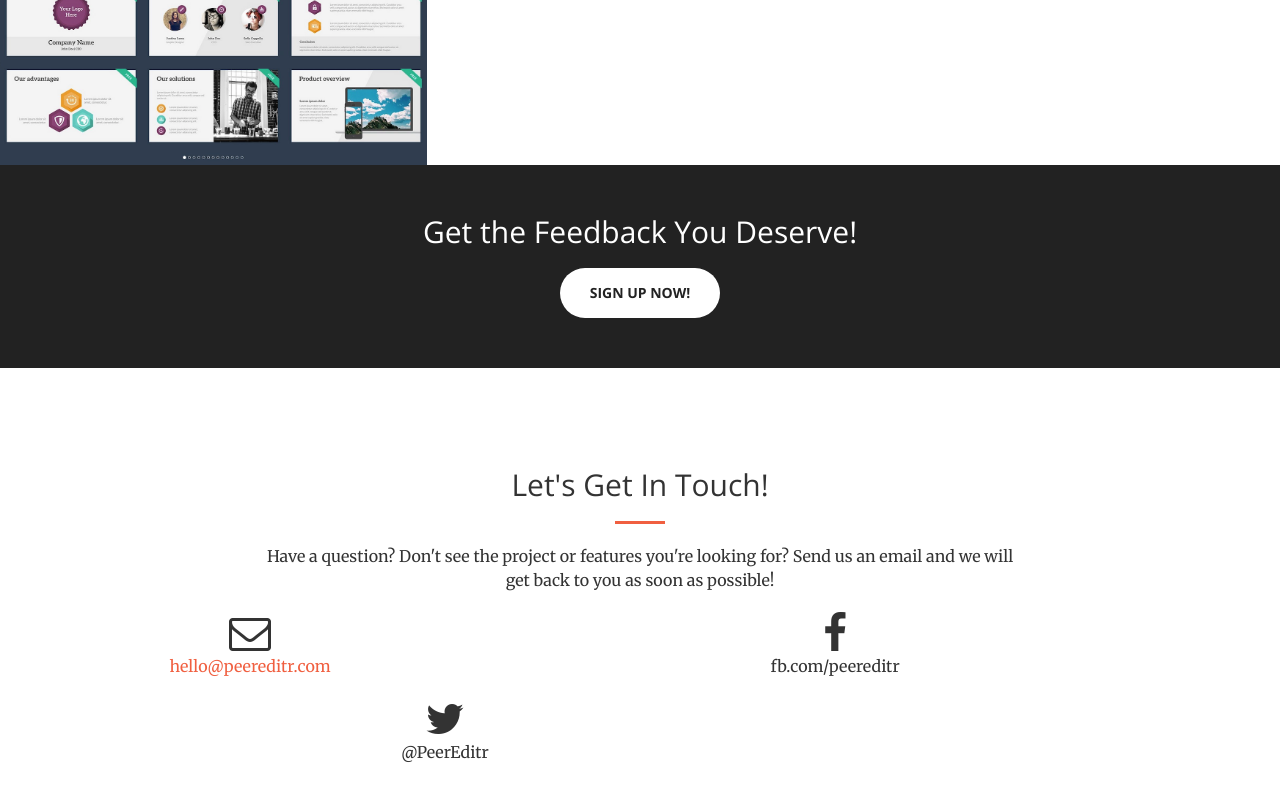
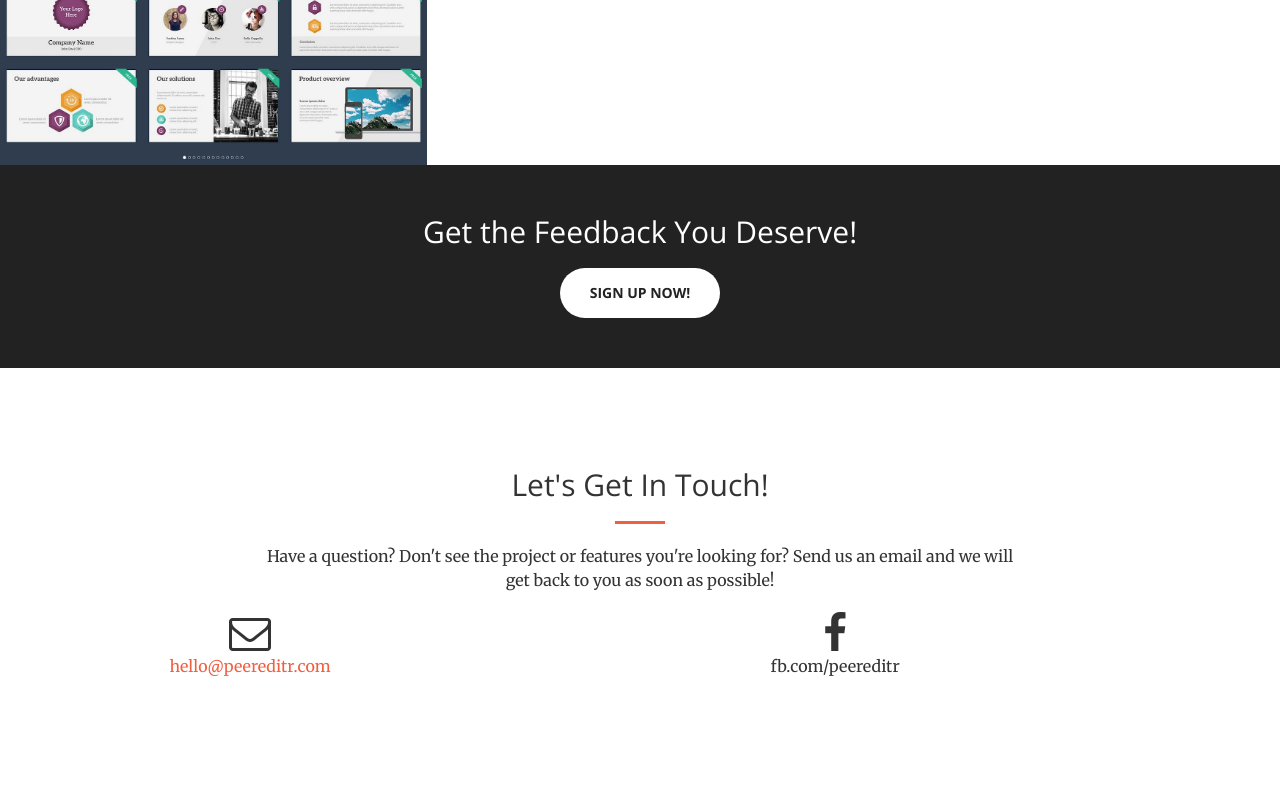
Before and after one commit to andrewztan/peereditr_homepage, a plain HTML site: page index.html in a window 1280 px wide. Shown: the part 2199-2999 px from the top of the page. Drawn offline with nearby package versions, Linux system fonts and the light colour scheme.

Commit message:
Update index.html

```diff
--- a/index.html
+++ b/index.html
@@ -262,10 +262,6 @@
                     <i class="fa fa-facebook fa-3x wow bounceIn"></i>
                     <p>fb.com/peereditr</p>
                 </div>
-                <div class="col-lg-4 col-lg-offset-2 text-center">
-                    <i class="fa fa-twitter fa-3x wow bounceIn"></i>
-                    <p>@PeerEditr</p>
-                </div>
             </div>
         </div>
     </section>
```
